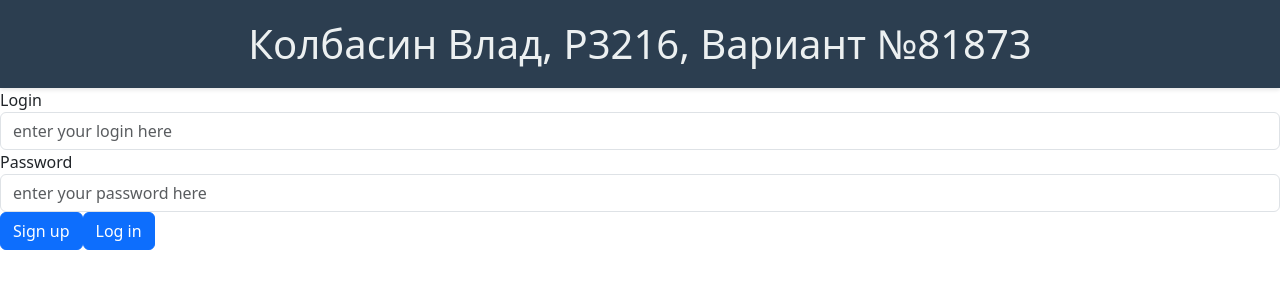
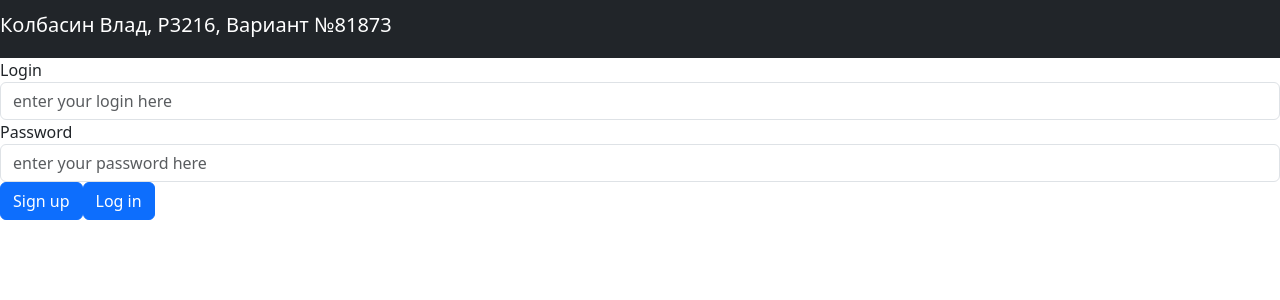
Before and after one commit to Verteplushka/Web4, a React (Create React App) app in the folder front/: page /login_page in a window 1280 px wide. Shown: the top 300 px of the page. Built offline with nearby package versions, Linux system fonts and the light colour scheme.

Commit message:
Styles experiments

```diff
--- a/front/src/components/login_page/Header.js
+++ b/front/src/components/login_page/Header.js
@@ -1,11 +1,15 @@
-import React from 'react';
+import React from "react";
 
-const Header = ({name, group, variant}) => {
+const Header = ({ name, group, variant }) => {
   return (
-    <header >
-        <h1>{name}, {group},  Вариант №{variant}</h1>
+    <header>
+      <nav className="navbar navbar-dark bg-dark">
+        <h1 class="navbar-brand">
+          {name}, {group}, Вариант №{variant}
+        </h1>
+      </nav>
     </header>
-  )
+  );
 };
 
 export default Header;
```
Also changed, not shown: front/src/index.js (+6 -6 lines).
